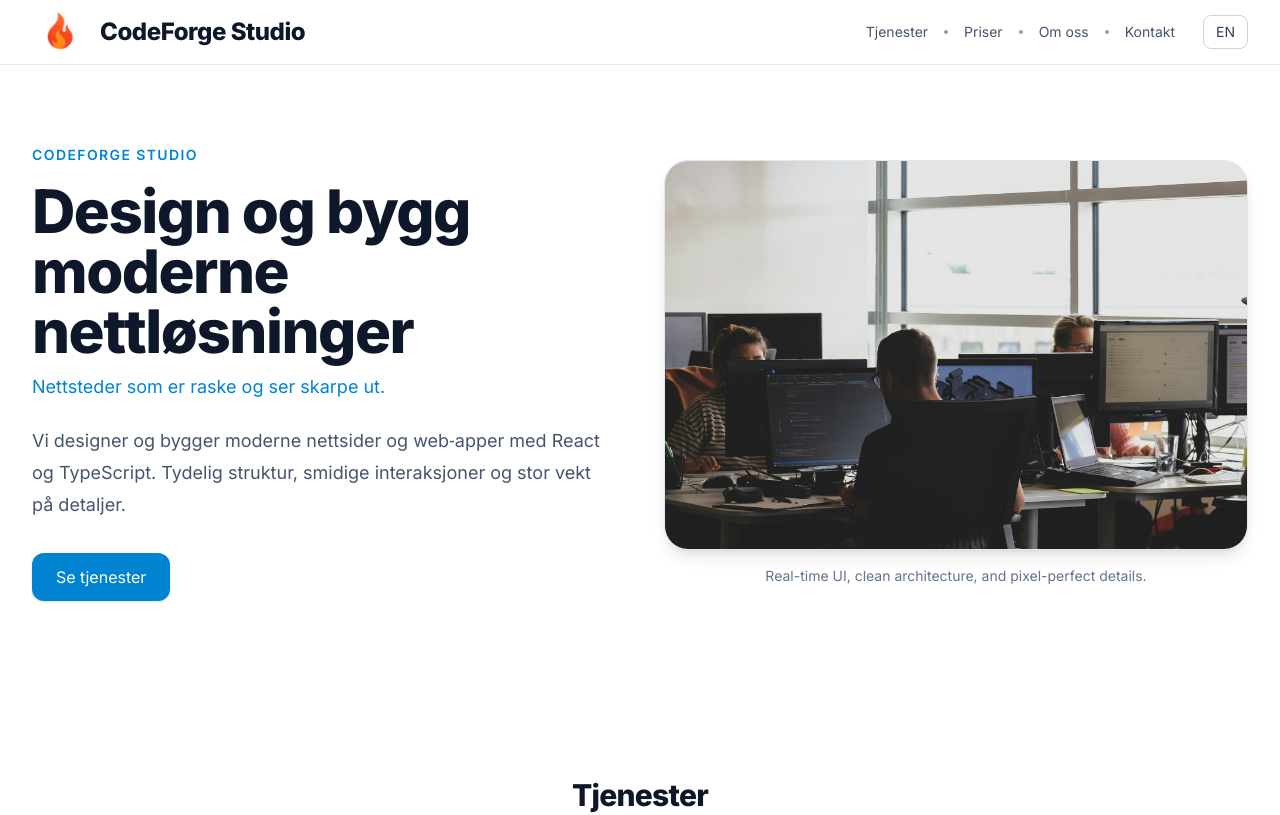
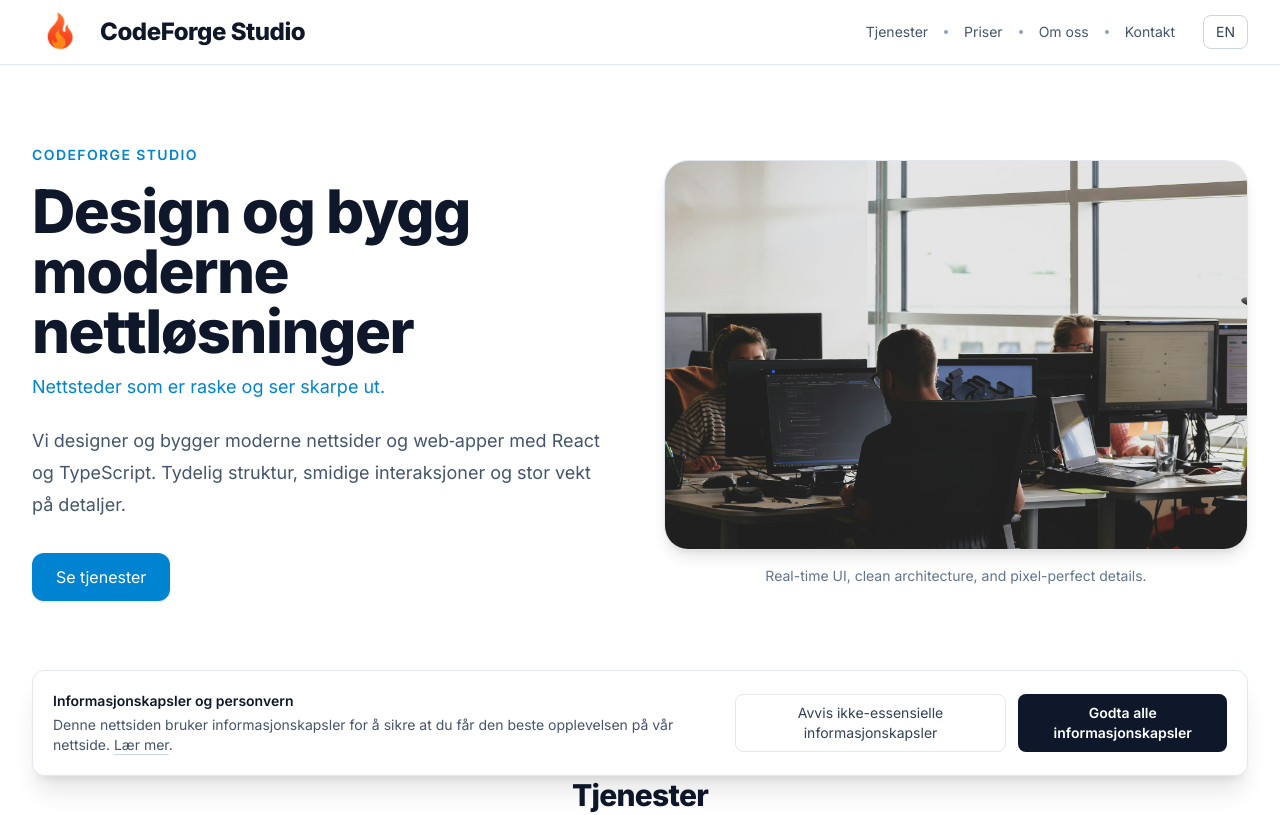
Before and after one commit to robfil50219/codeforge-site, a React (Vite) app: page / in a window 1280 px wide. Shown: the top 815 px of the page. Built offline with nearby package versions, Linux system fonts and the light colour scheme.

Commit message:
Add ConsentBanner component and integrate cookie consent functionality; update i18n resources for consent messages

```diff
--- a/src/App.tsx
+++ b/src/App.tsx
@@ -14,6 +14,7 @@ import NotFound from "./pages/NotFound";
 import ErrorBoundary from "./components/ErrorBoundary";
 import PrivacyPage from "./pages/PrivacyPage";
 import TermsPage from "./pages/TermsPage";
+import ConsentBanner from "./components/ConsentBanner"; // ✅ added
 
 function Home() {
   const site = "CodeForge Studio";
@@ -79,9 +80,13 @@ export default function App() {
   return (
     <BrowserRouter>
       <ErrorBoundary>
-        {/* make the shell a flex column so the footer sits at the bottom */}
-           <div className="min-h-screen flex flex-col bg-white text-slate-900">
+        {/* keep the shell a flex column so footer sits at the bottom */}
+        <div className="min-h-screen flex flex-col bg-slate-50 text-slate-900">
           <Navbar />
+
+          {/* Consent banner (shows only if not previously answered) */}
+          <ConsentBanner />
+
           {/* let main grow to fill vertical space */}
           <main className="flex-1">
             <Routes>
@@ -93,6 +98,7 @@ export default function App() {
               <Route path="*" element={<NotFound />} />
             </Routes>
           </main>
+
           <Footer />
         </div>
       </ErrorBoundary>
--- /dev/null
+++ b/src/components/ConsentBanner.tsx
@@ -0,0 +1,94 @@
+// src/components/ConsentBanner.tsx
+import { useEffect, useState } from "react";
+import { useTranslation } from "react-i18next";
+
+const STORAGE_KEY = "cf_consent"; // "accepted" | "rejected"
+
+type ConsentValue = "accepted" | "rejected";
+
+function getStoredConsent(): ConsentValue | null {
+  try {
+    const v = localStorage.getItem(STORAGE_KEY);
+    return v === "accepted" || v === "rejected" ? v : null;
+  } catch {
+    return null;
+  }
+}
+
+function setStoredConsent(v: ConsentValue) {
+  try {
+    localStorage.setItem(STORAGE_KEY, v);
+    // Optional: also mirror into a cookie for server/CDN rules if ever needed.
+    document.cookie = `cf_consent=${v}; Path=/; Max-Age=${60 * 60 * 24 * 365}; SameSite=Lax`;
+  } catch {
+    /* no-op */
+  }
+}
+
+export default function ConsentBanner() {
+  const { t } = useTranslation();
+  const [visible, setVisible] = useState(false);
+
+  useEffect(() => {
+    const existing = getStoredConsent();
+    if (!existing) setVisible(true);
+  }, []);
+
+  const acceptAll = () => {
+    setStoredConsent("accepted");
+    setVisible(false);
+    // Place to initialize analytics if you add them later, e.g.:
+    // initAnalytics();
+  };
+
+  const rejectNonEssential = () => {
+    setStoredConsent("rejected");
+    setVisible(false);
+    // Ensure no analytics run if you add them later.
+  };
+
+  if (!visible) return null;
+
+  return (
+    <div className="fixed inset-x-0 bottom-0 z-[60]">
+      <div className="mx-auto max-w-7xl px-4 sm:px-6 lg:px-8 pb-6">
+        <div className="rounded-xl border border-slate-200 bg-white shadow-xl">
+          <div className="p-4 sm:p-5 flex flex-col gap-4 sm:flex-row sm:items-center sm:justify-between">
+            <div className="sm:pr-6">
+              <h2 className="text-sm font-semibold text-slate-900">
+                {t("consent.title")}
+              </h2>
+              <p className="mt-1 text-sm text-slate-600">
+                {t("consent.text")}{" "}
+                <a
+                  href="/privacy"
+                  className="underline decoration-slate-300 underline-offset-4 hover:text-slate-900"
+                >
+                  {t("consent.learnMore")}
+                </a>
+                .
+              </p>
+            </div>
+
+            <div className="flex gap-2 sm:gap-3">
+              <button
+                type="button"
+                onClick={rejectNonEssential}
+                className="inline-flex items-center justify-center rounded-lg border border-slate-200 px-4 py-2 text-sm font-medium text-slate-700 hover:bg-slate-50"
+              >
+                {t("consent.actions.reject")}
+              </button>
+              <button
+                type="button"
+                onClick={acceptAll}
+                className="inline-flex items-center justify-center rounded-lg bg-slate-900 px-4 py-2 text-sm font-semibold text-white hover:bg-slate-800"
+              >
+                {t("consent.actions.accept")}
+              </button>
+            </div>
+          </div>
+        </div>
+      </div>
+    </div>
+  );
+}
--- a/src/i18n.ts
+++ b/src/i18n.ts
@@ -21,6 +21,18 @@ const resources = {
         pricing: "Pricing",
         about: "About",
         contact: "Contact",
+      },
+
+      //--------- Consent ----------
+
+      consent: {
+        title: "Cookie Consent",
+        text: "This website uses cookies to ensure you get the best experience on our website.",
+        learnMore: "Learn more",
+        actions: {
+          accept: "Accept all cookies",
+          reject: "Reject non-essential cookies",
+        },
       },
 
       // ---------- Brand ----------
@@ -311,6 +323,17 @@ const resources = {
         pricing: "Priser",
         about: "Om oss",
         contact: "Kontakt",
+      },
+
+      // ---------- Consent ----------
+      consent: {
+        title: "Informasjonskapsler og personvern",
+        text: "Denne nettsiden bruker informasjonskapsler for å sikre at du får den beste opplevelsen på vår nettside.",
+        learnMore: "Lær mer",
+        actions: {
+          accept: "Godta alle informasjonskapsler",
+          reject: "Avvis ikke-essensielle informasjonskapsler",
+        },
       },
 
       // ---------- Brand ----------
```
